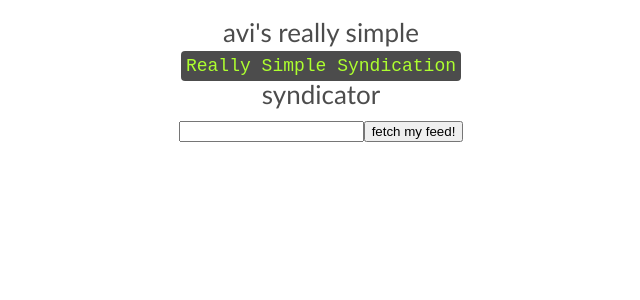
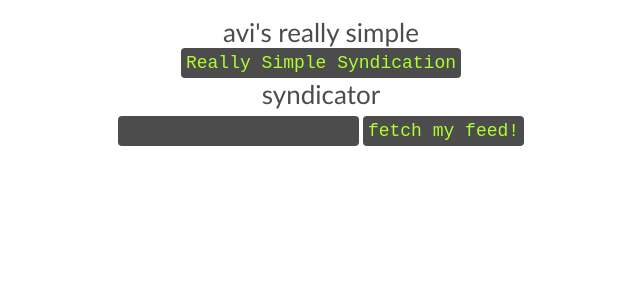
Before and after one commit to avinoamsn/rss-reader, a React (Create React App) app: page / in a window 1280 px wide. Shown: the top 300 px of the page, without its empty margins (319-959 px from the left). Built offline with nearby package versions, Linux system fonts and the light colour scheme.

Commit message:
trying a different idea for styling

```diff
--- a/package.json
+++ b/package.json
@@ -12,6 +12,8 @@
     "node-sass": "^4.12.0",
     "react": "^16.8.6",
     "react-dom": "^16.8.6",
+    "react-native-elements": "^1.1.0",
+    "react-native-vector-icons": "^6.4.2",
     "react-redux": "^7.0.3",
     "react-scripts": "3.0.1",
     "redux": "^4.0.1",
--- a/src/App.scss
+++ b/src/App.scss
@@ -1,3 +1,8 @@
+$randomHexColor: random(255);
+$consoleColor: rgba(0, 0, 0, .7);
+$radius: 4px;
+
+
 #app {
 	text-align: center;
 	// background-color: #c3c3c3;
@@ -17,29 +22,78 @@
 		justify-content: center;
 
 		font-size: calc(10px + 2vmin);
-		color: rgba(0, 0, 0, .7);
+		color: $consoleColor;
 
 		p {
 			margin: 0;
 		}
-		p.code {
+
+		input {
 			font-size: calc(2px + 2vmin);
-			font-family: "Courier New";
+
+			border-radius: $radius;
+			border: none;
+
+			margin: 2px;
+		}
+		input:focus {
+			outline: none;
+		}
+
+		.code {
+			font-family: "Courier New", monospace;
+			font-size: calc(2px + 2vmin);
 
 			color: greenyellow;
-			background-color: rgba(0, 0, 0, .7);
+			background-color: $consoleColor;
 
 			padding: 5px;
-			border-radius: 4px;
+			border-radius: $radius;
 
-			position: relative;
-			top: 3px;
+			// position: relative;
+			// top: 3px;
+		}
+	}
+
+	ul {
+		list-style: none;
+		padding: 0;
+	}
+
+	#feed {
+		display: flex;
+		flex-wrap: wrap;
+		justify-content: center;
+
+		.card {
+			flex-basis: 30%;
+
+			background-color: orange;
+
+			// background-color: rgba($randomHexColor, $randomHexColor, $randomHexColor, .5);
+
+			padding: 10px;
+			margin: 2px;
+
+			border-radius: $radius;
+
+			p {
+				margin: 0;
+				height: 38px; // two lines
+
+				overflow: hidden;
+				text-overflow: ellipsis;
+			}
 		}
 	}
 
 	// #feed-display {
 
 	// }
+}
+
+.show {
+	font-size: 50px;
 }
 
 // TODO: add spinner animation
--- a/src/components/Form.tsx
+++ b/src/components/Form.tsx
@@ -39,8 +39,8 @@ class Form extends Component<FormProps, FormInterface> {
 				<p>syndicator</p>
 
 				<form onSubmit={this.handleSubmit}>
-					<input type="text" value={this.state.url} onChange={this.handleChange} />
-					<input type="submit" value="fetch my feed!" />
+					<input className="code" type="text" value={this.state.url} onChange={this.handleChange} />
+					<input className="code" type="submit" value="fetch my feed!" />
 				</form>
 			</header>
 		)
--- a/src/components/Reader.tsx
+++ b/src/components/Reader.tsx
@@ -11,52 +11,20 @@ interface ReaderState {
 }
 
 class Reader extends Component<ReaderProps, ReaderState> {
-	timer!: NodeJS.Timeout;
-
-	constructor(props: ReaderProps) {
-		super(props)
-		this.state = {
-			renderedItems: [],
-			numItemsRendered: 0,
-		}
-	}
-
-	componentDidUpdate() {
-		// check that feed is populated
-		if(this.props.feed.length !== 0)
-			this.scheduleNextUpdate();
-	}
-
-	componentWillUnmount() {
-    clearTimeout(this.timer)
-  }
-
-	// sets timer for each item added to renderedItems
-	scheduleNextUpdate = () => {
-		this.timer = setTimeout(this.updateRenderedItems, 1000);
-	}
-
-	/**
-	 * TODO
-	 */
-	updateRenderedItems = () => {
-		this.setState({
-      renderedItems: this.state.renderedItems.concat(this.props.feed[this.state.numItemsRendered]),
-      numItemsRendered: this.state.numItemsRendered + 1,
-		});
-
-  	if(this.state.numItemsRendered < this.props.feed.length) {
-      this.scheduleNextUpdate();
-		}
-	}
+	tileClasses: any = [];
 
 	render() {
+
 		return (
-			<div id="feed">
-				{this.state.renderedItems.map((item: any) =>
-					<p key={item.guid}>{item.title}</p>
+			<ul id="feed">
+				{this.props.feed.map((item: any, i) =>
+					<a className="card code" href={item.guid}>
+						<li key={i}>
+							<p>{item.title}</p>
+						</li>
+					</a>
 				)}
-			</div>
+			</ul>
 		)
 	}
 }
```
Also changed, not shown: 1 other file (tests, documents, lock files or other folders).
